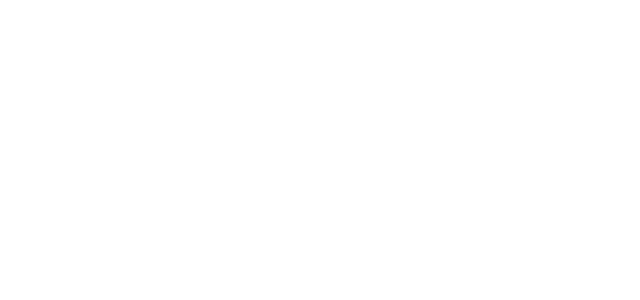
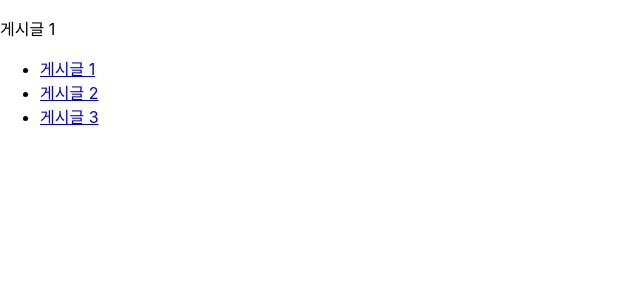
Before and after one commit to allnightcat/studyReact, a React (Create React App) app in the folder router-tutorial/: page /articles/1 in a window 1280 px wide. Before the commit this address had no page. Shown: the top 300 px of the page, without its empty margins (0-640 px from the left). Built offline with nearby package versions, Linux system fonts and the light colour scheme.

Commit message:
중첩된 라우트 구현하기

```diff
--- a/router-tutorial/src/App.js
+++ b/router-tutorial/src/App.js
@@ -3,6 +3,8 @@
 import About from "./pages/About";
 import Home from "./pages/Home";
 import Profile from "./pages/Prpfile";
+import Article from "./pages/Article";
+import Articles from "./pages/Articles";
 
 function App() {
   return (
@@ -10,6 +12,9 @@
       <Route path="/" element={<Home />} />
       <Route path="/about" element={<About />} />
       <Route path="/profiles/:username" element={<Profile />} />
+      <Route path="/articles" element={<Articles />}>
+        <Route path=":id" element={<Article />} />
+      </Route>
     </Routes>
   );
 }
--- /dev/null
+++ b/router-tutorial/src/pages/Article.js
@@ -0,0 +1,13 @@
+import React from "react";
+import { useParams } from "react-router-dom";
+
+const Article = () => {
+  const { id } = useParams();
+  return (
+    <div>
+      <p>게시글 {id}</p>
+    </div>
+  );
+};
+
+export default Article;
--- /dev/null
+++ b/router-tutorial/src/pages/Articles.js
@@ -0,0 +1,23 @@
+import React from "react";
+import { Link, Outlet } from "react-router-dom";
+
+const Articles = () => {
+  return (
+    <div>
+      <Outlet />
+      <ul>
+        <li>
+          <Link to="/articles/1">게시글 1</Link>
+        </li>
+        <li>
+          <Link to="/articles/2">게시글 2</Link>
+        </li>
+        <li>
+          <Link to="/articles/3">게시글 3</Link>
+        </li>
+      </ul>
+    </div>
+  );
+};
+
+export default Articles;
--- a/router-tutorial/src/pages/Home.js
+++ b/router-tutorial/src/pages/Home.js
@@ -19,6 +19,9 @@
         <li>
           <Link to="profiles/void">존재하지 않는 프로필</Link>
         </li>
+        <li>
+          <Link to="/articles">게시글 목록</Link>
+        </li>
       </ul>
     </div>
   );
```
